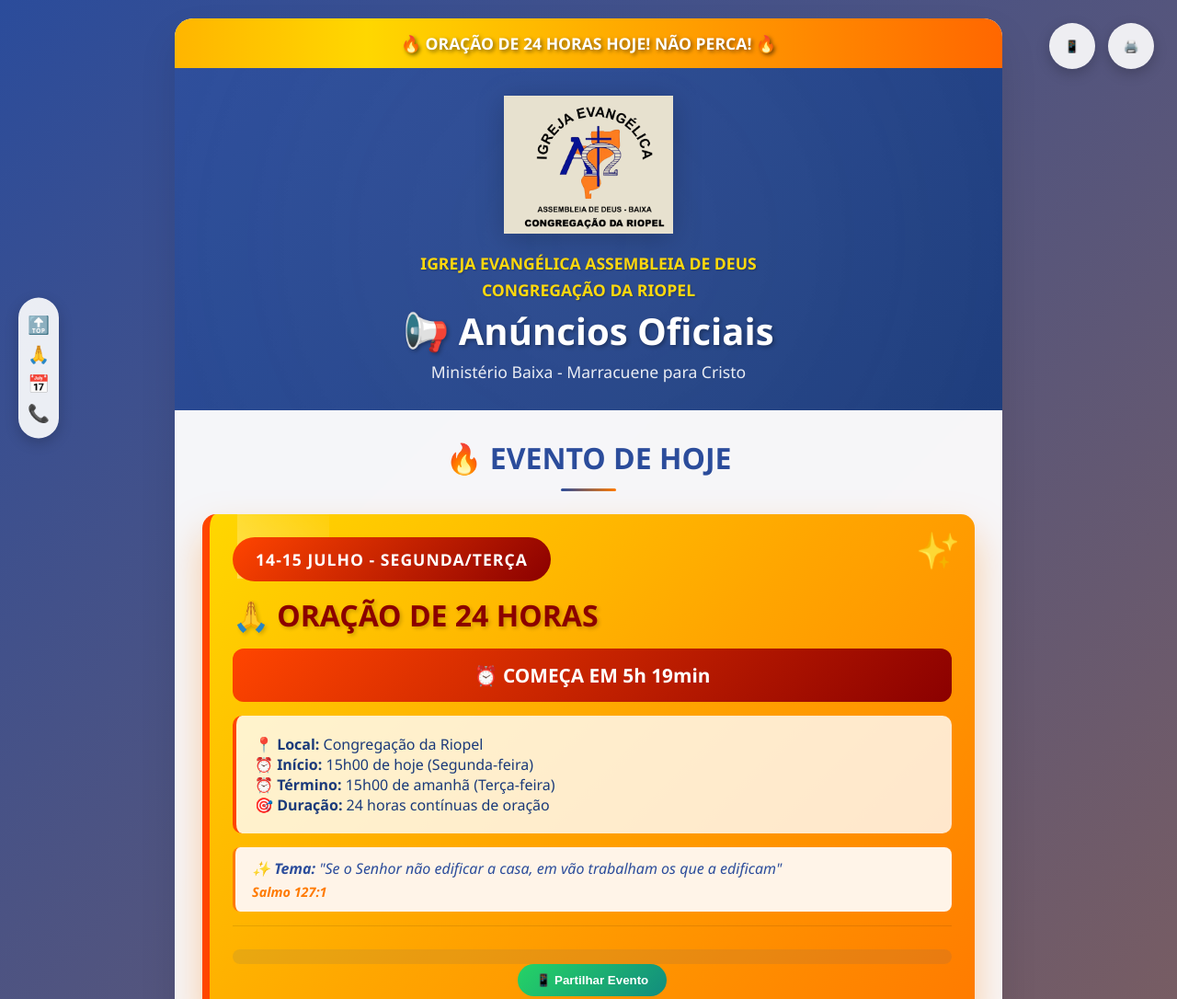
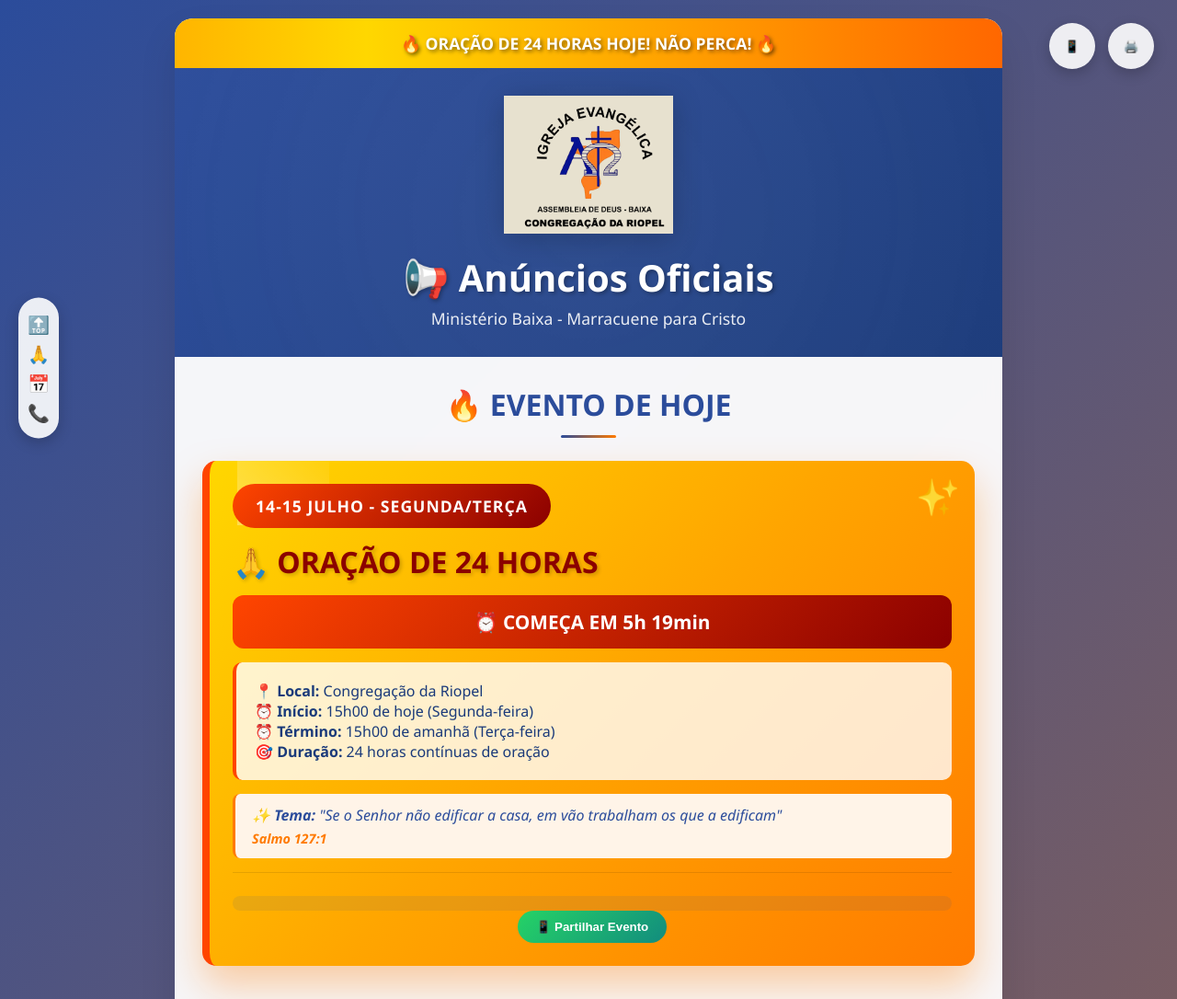
Before and after one commit to acome1983/anuncios-igreja-riopel, a plain HTML site: page index.html in a window 1280 px wide. Shown: the top 1086 px of the page at 92% size. Drawn offline with Linux system fonts and the light colour scheme.

Commit message:
Update index.html

```diff
--- a/index.html
+++ b/index.html
@@ -491,8 +491,8 @@
            <div class="church-logo">
     <img src="logo-igreja.png" alt="Logo Igreja">
 </div>
-            <div class="church-name">IGREJA EVANGÉLICA ASSEMBLEIA DE DEUS</div>
-            <div class="church-name">CONGREGAÇÃO DA RIOPEL</div>
+            <div class="church-name"></div>
+            <div class="church-name"></div>
             <h1>📢 Anúncios Oficiais</h1>
             <p>Ministério Baixa - Marracuene para Cristo</p>
         </div>
```
